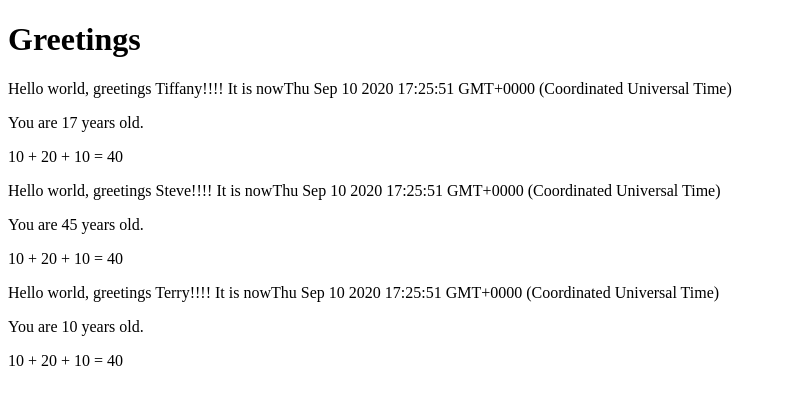
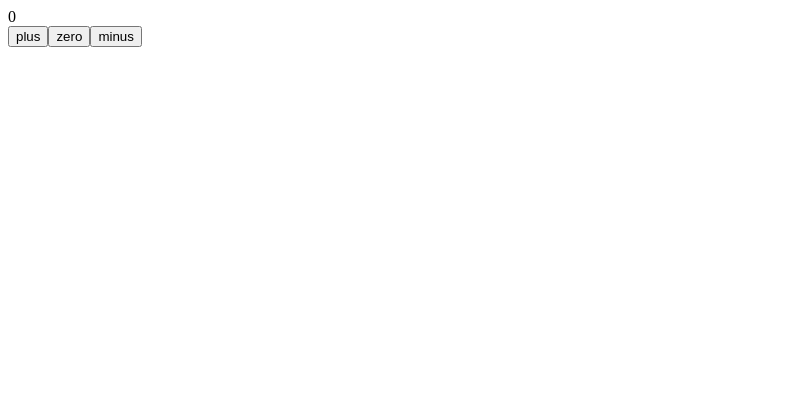
Before and after one commit to staffanholmnas/React-Node-exercises, a React (Create React App) app: page / in a window 1280 px wide. Shown: the top 404 px of the page, without its empty margins (0-787 px from the left). Built offline with nearby package versions, Linux system fonts and the light colour scheme.

Commit message:
Edit index.js

```diff
--- a/src/index.js
+++ b/src/index.js
@@ -1,36 +1,41 @@
-import React from 'react'
+import React, { useState } from 'react'
 import ReactDOM from 'react-dom'
 
+const App = () => {
+  const [ counter, setCounter ] = useState(0)
 
-const Hello = (props) => {
-  console.log("Hello from components")
-  const now = new Date()
-  //let name = "Billy"
-  const a = 10
-  const b = 20
-  return (
-    <>
-      <p>Hello world, greetings {props.name}!!!! It is now{now.toString()}</p>
-      <p>You are {props.age} years old.</p>
-      <p>
-        {a} + {b} + {a} = {a + b + a}
-      </p>
-    </>)
-}
-
-const App = () => {
-  const name = "Terry"
-  const age = 10
+  const increaseByOne = () => setCounter(counter + 1)
+  const decreaseByOne = () => setCounter(counter - 1)
+  const setToZero = () => setCounter(0)
 
   return (
-    <>
-      <h1>Greetings</h1>
-      <Hello name="Tiffany" age={15 + 2} />
-      <Hello name="Steve" age={age + 35} />
-      <Hello name={name} age={age} />
-    </>
+    <div>
+       <Display counter={counter}/>
+       <Button
+        click={increaseByOne}
+        text= "plus"
+      />
+      <Button
+        click={setToZero}
+        text='zero'
+      />
+      <Button
+        click={decreaseByOne}
+        text='minus'
+      />
+    </div>
   )
 }
 
+const Display = ({ counter }) => <div>{counter}</div>
 
-ReactDOM.render(<App />, document.getElementById('root'))
+const Button = ({ click, text }) => (
+  <button onClick={click}>
+    {text}
+  </button>
+)
+
+ReactDOM.render(
+  <App />,
+  document.getElementById('root')
+)
```
